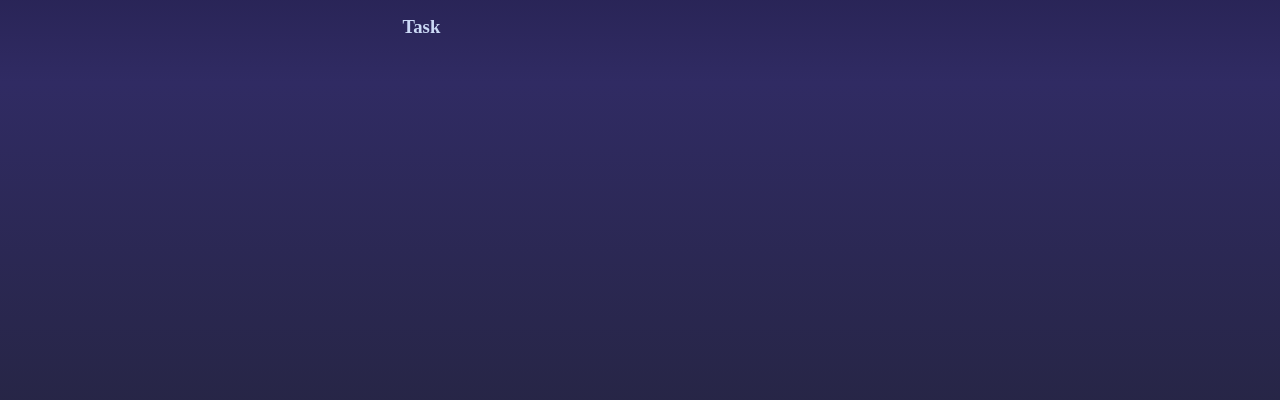
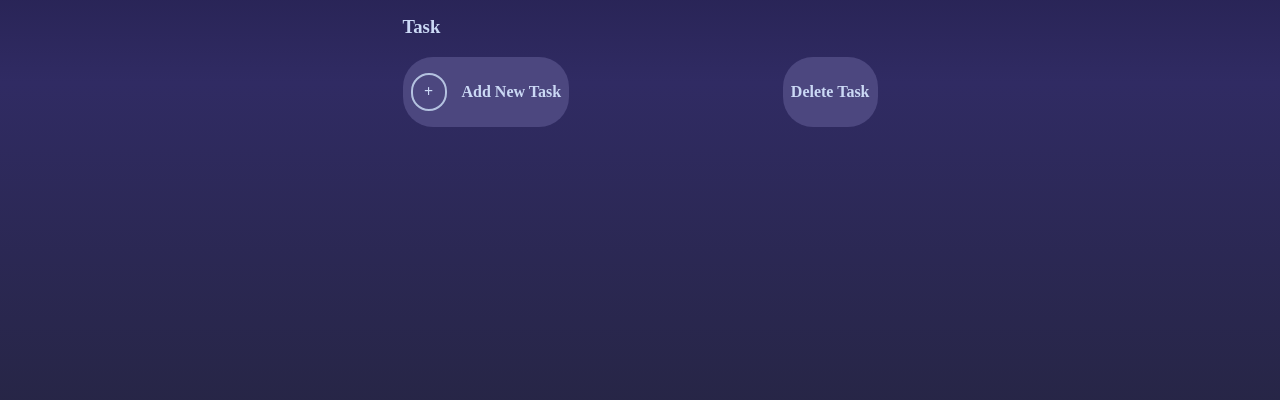
Before and after one commit to antonzhang4/habit-tracker, a plain HTML site: page index.html in a window 1280 px wide. Shown: the part 332-732 px from the top of the page. Drawn offline with Linux system fonts and the light colour scheme.

Commit message:
creating an option to add and delete tasks to do

```diff
--- a/index.css
+++ b/index.css
@@ -81,3 +81,29 @@ button {
     background: #000099;
     margin-right: 4px;
 }
+
+/* Task List */
+.add-task,
+.remove-task {
+    background: #4c477f;
+    border-radius: 30px;
+    padding: 0 0.5em;
+    display: flex;
+    align-items: center;
+    /*remove margins*/
+}
+
+.task-buttons {
+    font-weight: bold;
+    display: flex;
+    justify-content: space-between;
+}
+
+.add-task-icon {
+    border: 2px solid #b4c2e0;
+    border-radius: 200px;
+    padding: 0.5em;
+    width: 16px;
+    text-align: center;
+    margin-right: 15px;
+}
--- a/index.html
+++ b/index.html
@@ -29,6 +29,15 @@
         <h3>Task</h3>
         <h3 id = "task"></h3>
         <!--Build a modal which pops up for a settings and task section. Have it connect to a scrollable navigation menu on the right side-->
+        <div class = "task-buttons">
+            <div class = "add-task">
+                <p class = "add-task-icon">+</p>
+                <p>Add New Task</p>
+            </div>
+            <div class = "remove-task">
+                <p>Delete Task</p>
+            </div>
+        </div>
 
     </div>
     <script src = timer.js></script>
```
Also changed, not shown: add-icon.png (added), add.png (added).
